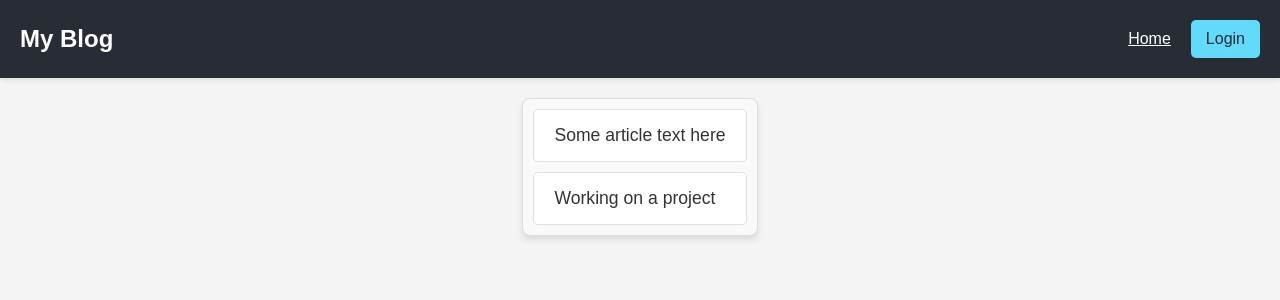
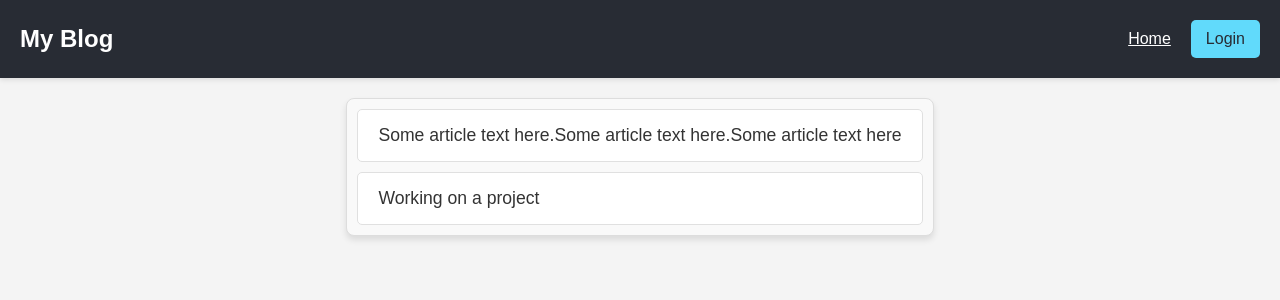
Before and after one commit to Stenbyte/personal-blog, a React (Create React App) app in the folder webapp/: page / in a window 1280 px wide. Shown: the top 300 px of the page. Built offline with nearby package versions, Linux system fonts and the light colour scheme.

Commit message:
refactored, added package react-router

```diff
--- a/webapp/package.json
+++ b/webapp/package.json
@@ -6,6 +6,7 @@
     "cra-template": "1.2.0",
     "react": "18.0.0",
     "react-dom": "18.0.0",
+    "react-router": "7.1.1",
     "react-scripts": "5.0.1"
   },
   "scripts": {
--- a/webapp/src/App.tsx
+++ b/webapp/src/App.tsx
@@ -1,17 +1,10 @@
 import "./App.css";
-import "./Article.css";
 import { useState } from 'react';
-import LoginModal from "./LoginModal";
+import { LoginModal } from "./LoginModal";
+import { Articles } from "./Articles";
+import { Header } from "./Header";
 
-const articles = [
-  {
-    id: 1,
-    text: 'Some article text here'
-  }, {
-    id: 2,
-    text: 'Working on a project'
-  }
-]
+
 
 function App() {
 
@@ -19,21 +12,9 @@ function App() {
 
   return (
     <div className="App">
-      <header className="App-header">
-        <div className="App-title">My Blog</div>
-        <nav className="App-nav">
-          <a href="/" style={{ color: "white" }}>Home</a>
-          <button className="App-login-btn" onClick={() => setOpenModal(true)}>Login</button>
-        </nav>
-      </header>
-      <div className="article-list">
-        {articles.map((art) => (
-          <div className="article-item" key={art.id}>
-            {art.text}
-          </div>
-        ))}
-      </div>
-      <LoginModal isOpen={isOpenModal} onClose={() => setOpenModal(false)} />
+      <Header setOpenModal={setOpenModal} />
+      <Articles />
+      {isOpenModal && <LoginModal setOpenModal={setOpenModal} />}
     </div >
   );
 }
--- /dev/null
+++ b/webapp/src/Articles.tsx
@@ -0,0 +1,24 @@
+import "./Article.css";
+
+const articles = [
+    {
+        id: 1,
+        text: 'Some article text here.Some article text here.Some article text here'
+    }, {
+        id: 2,
+        text: 'Working on a project'
+    }
+]
+
+export function Articles() {
+    return (
+
+        <div className="article-list">
+            {articles.map((art) => (
+                <div className="article-item" key={art.id}>
+                    {art.text}
+                </div>
+            ))}
+        </div>
+    )
+}
--- /dev/null
+++ b/webapp/src/Header.tsx
@@ -0,0 +1,13 @@
+import "./App.css";
+
+export function Header({ setOpenModal }: { setOpenModal: (state: boolean) => void }) {
+    return (
+        <header className="App-header">
+            <div className="App-title">My Blog</div>
+            <nav className="App-nav">
+                <a href="/" style={{ color: "white" }}>Home</a>
+                <button className="App-login-btn" onClick={() => setOpenModal(true)}>Login</button>
+            </nav>
+        </header>
+    )
+}
--- a/webapp/src/LoginModal.tsx
+++ b/webapp/src/LoginModal.tsx
@@ -1,7 +1,7 @@
 import "./Login.css";
 
-function LoginModal({ isOpen, onClose }: { isOpen: boolean, onClose: () => void }) {
-  if (!isOpen) return null;
+export function LoginModal({ setOpenModal }: { setOpenModal: (state: boolean) => void }) {
+
 
   return (
     <div className="modal-overlay">
@@ -28,7 +28,7 @@ function LoginModal({ isOpen, onClose }: { isOpen: boolean, onClose: () => void
             <button type="submit" className="btn-login">
               Login
             </button>
-            <button type="button" className="btn-close" onClick={onClose}>
+            <button type="button" className="btn-close" onClick={() => setOpenModal(false)}>
               Close
             </button>
           </div>
@@ -37,5 +37,3 @@ function LoginModal({ isOpen, onClose }: { isOpen: boolean, onClose: () => void
     </div>
   );
 }
-
-export default LoginModal;
```
Also changed, not shown: 1 other file (tests, documents, lock files or other folders).
